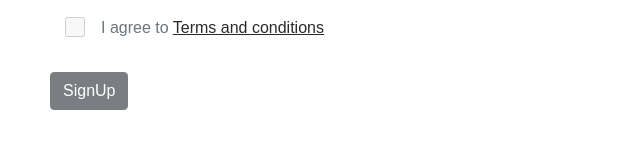
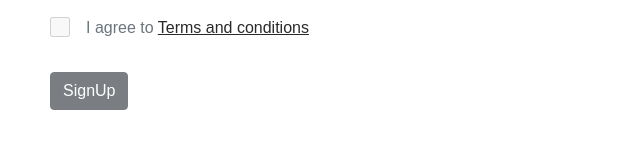
Before and after one commit to gdgbaku/rubber-duck, a website built with webpack: page dist/signup.html in a window 1280 px wide. Shown: the part 651-800 px from the top of the page, 320-960 px from the left. Built offline with nearby package versions, Linux system fonts and the light colour scheme; no server answers.

Commit message:
Moved checkbox to the left

```diff
--- a/dist/signup.html
+++ b/dist/signup.html
@@ -110,7 +110,7 @@
               </div>
               <div class="validity-msg col-12"></div>
             </div>
-            <div class="form-group col-md-auto">
+            <div class="form-group col-md-auto pl-0">
               <div class="form-check">
                 <input
                   class="form-check-input"
```
